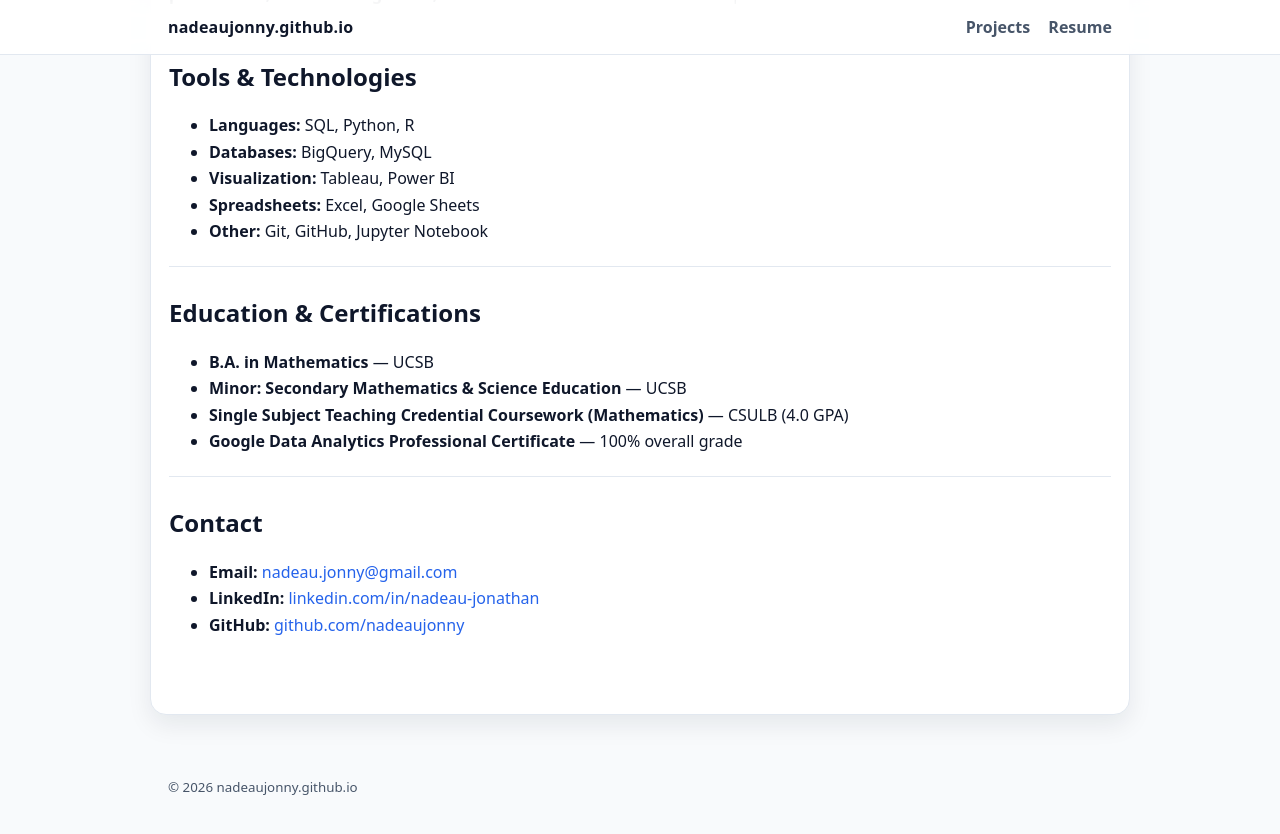
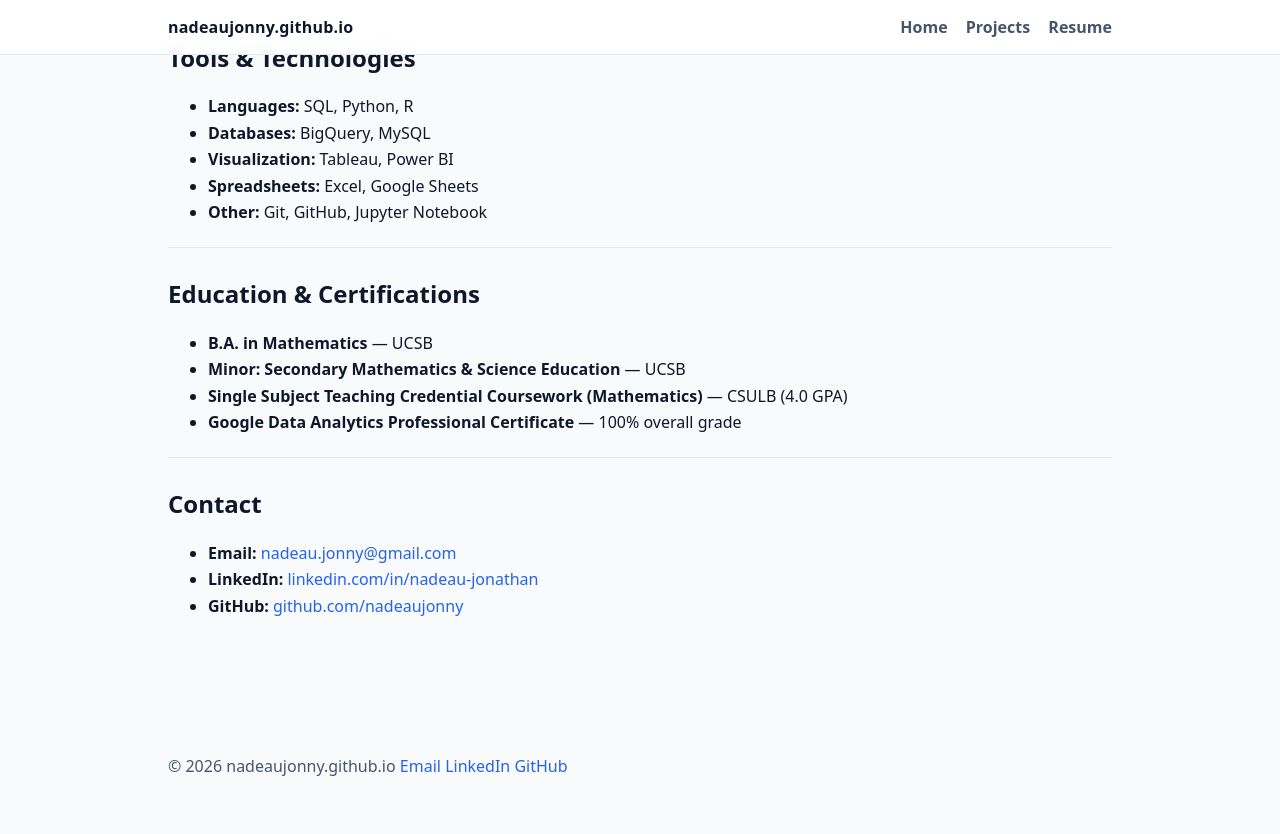
Before and after one commit to nadeaujonny/nadeaujonny.github.io, a Jekyll site: the page built from index.md, in a window 1280 px wide and 900 px high, scrolled down 1193 px. Shown: the top 834 px of the window. Built offline with Jekyll 4.4.1, drawn with Linux system fonts in a browser that asks for light colours; our own code applies the rules of GitHub Pages for plain Markdown files.

Commit message:
Update default.html

```diff
--- a/_layouts/default.html
+++ b/_layouts/default.html
@@ -2,37 +2,37 @@
 <html lang="en">
   <head>
     <meta charset="utf-8" />
-    <meta name="viewport" content="width=device-width, initial-scale=1" />
+    <meta name="viewport" content="width=device-width,initial-scale=1" />
+    <title>{{ page.title }} | {{ site.title }}</title>
 
-    <title>
-      {% if page.title %}{{ page.title }} | {% endif %}
-      {{ site.title | default: "Jonathan Nadeau" }}
-    </title>
-
-    <link rel="stylesheet" href="{{ '/assets/css/style.css' | relative_url }}">
+    <link rel="stylesheet" href="{{ '/assets/css/style.css' | relative_url }}" />
   </head>
 
   <body>
     <header class="site-header">
       <div class="container header-inner">
-        <a class="site-title" href="{{ '/' | relative_url }}">
-          {{ site.title | default: "Jonathan Nadeau" }}
-        </a>
+        <a class="site-title" href="{{ '/' | relative_url }}">{{ site.title }}</a>
 
         <nav class="site-nav">
+          <a href="{{ '/' | relative_url }}">Home</a>
           <a href="{{ '/projects/' | relative_url }}">Projects</a>
           <a href="{{ '/assets/Jonathan_Nadeau_Data_Analyst_Resume.pdf' | relative_url }}">Resume</a>
         </nav>
       </div>
     </header>
 
-    <main class="container page-content">
+    <main class="container page">
       {{ content }}
     </main>
 
     <footer class="site-footer">
-      <div class="container">
-        <small>© {{ site.time | date: '%Y' }} {{ site.title | default: "Jonathan Nadeau" }}</small>
+      <div class="container footer-inner">
+        <span>© {{ site.time | date: '%Y' }} {{ site.title }}</span>
+        <span class="footer-links">
+          <a href="mailto:nadeau.jonny@gmail.com">Email</a>
+          <a href="https://www.linkedin.com/in/nadeau-jonathan">LinkedIn</a>
+          <a href="https://github.com/nadeaujonny">GitHub</a>
+        </span>
       </div>
     </footer>
   </body>
```
